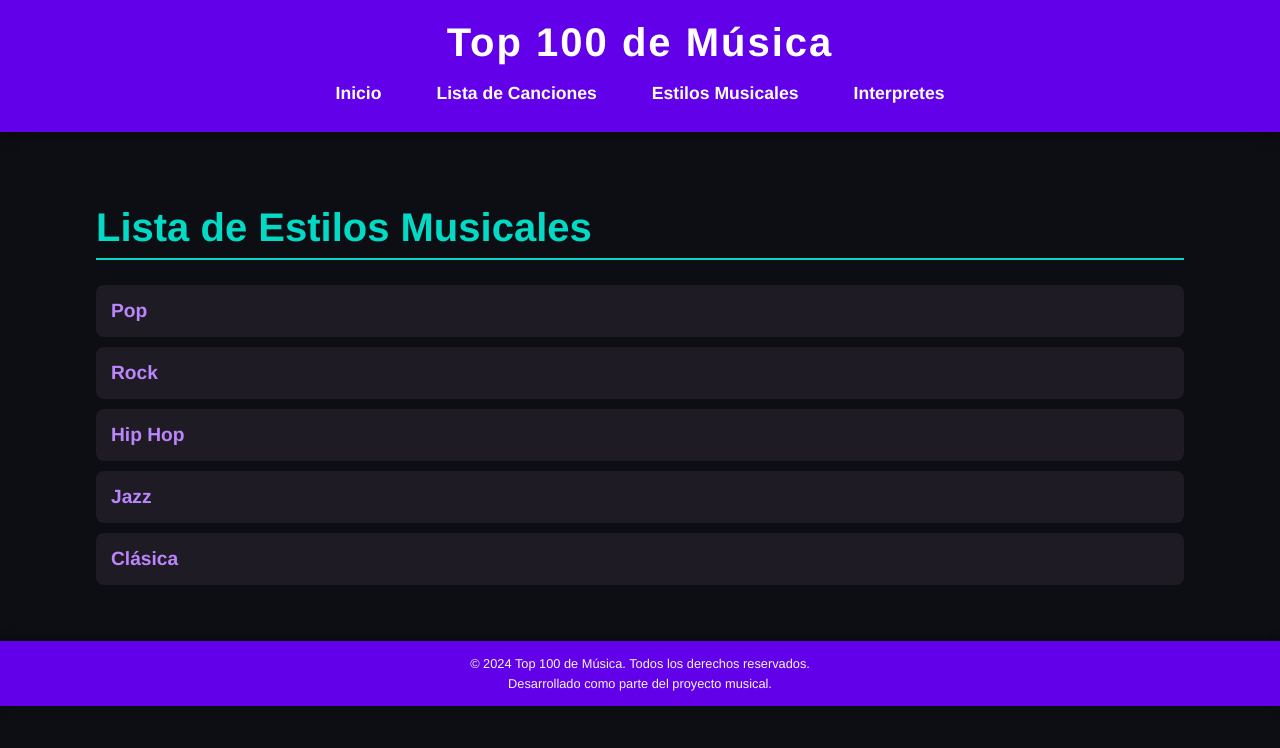
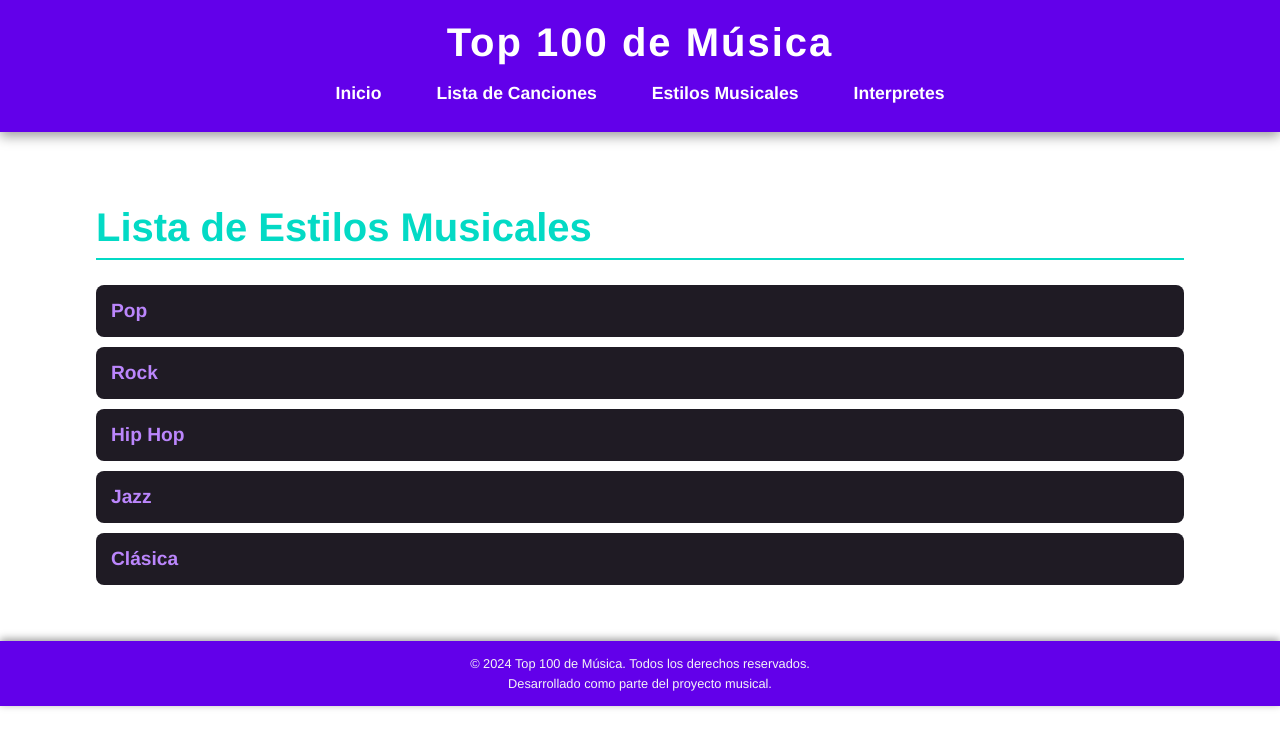
Before and after one commit to jonlaasa/Ing_Web_Top100, a Django app: page /appTop100Django/estilos/ in a window 1280 px wide. Shown: the top 748 px of the page. Run offline with Django 5.2, Linux system fonts and the light colour scheme; data comes from the database, SQL or seed files in the repository.

Commit message:
CSS blanco

```diff
--- a/proyectoTop100/appTop100Django/static/css/estilos.css
+++ b/proyectoTop100/appTop100Django/static/css/estilos.css
@@ -1,7 +1,7 @@
 /* General Styles */
 body {
     font-family: 'Helvetica Neue', Arial, sans-serif;
-    background-color: #0d0e13; /* Fondo oscuro */
+    background-color: #ffffff; /* Fondo oscuro */
     color: #e0e0e0; /* Texto claro para contraste */
     margin: 0;
     padding: 0;
```
